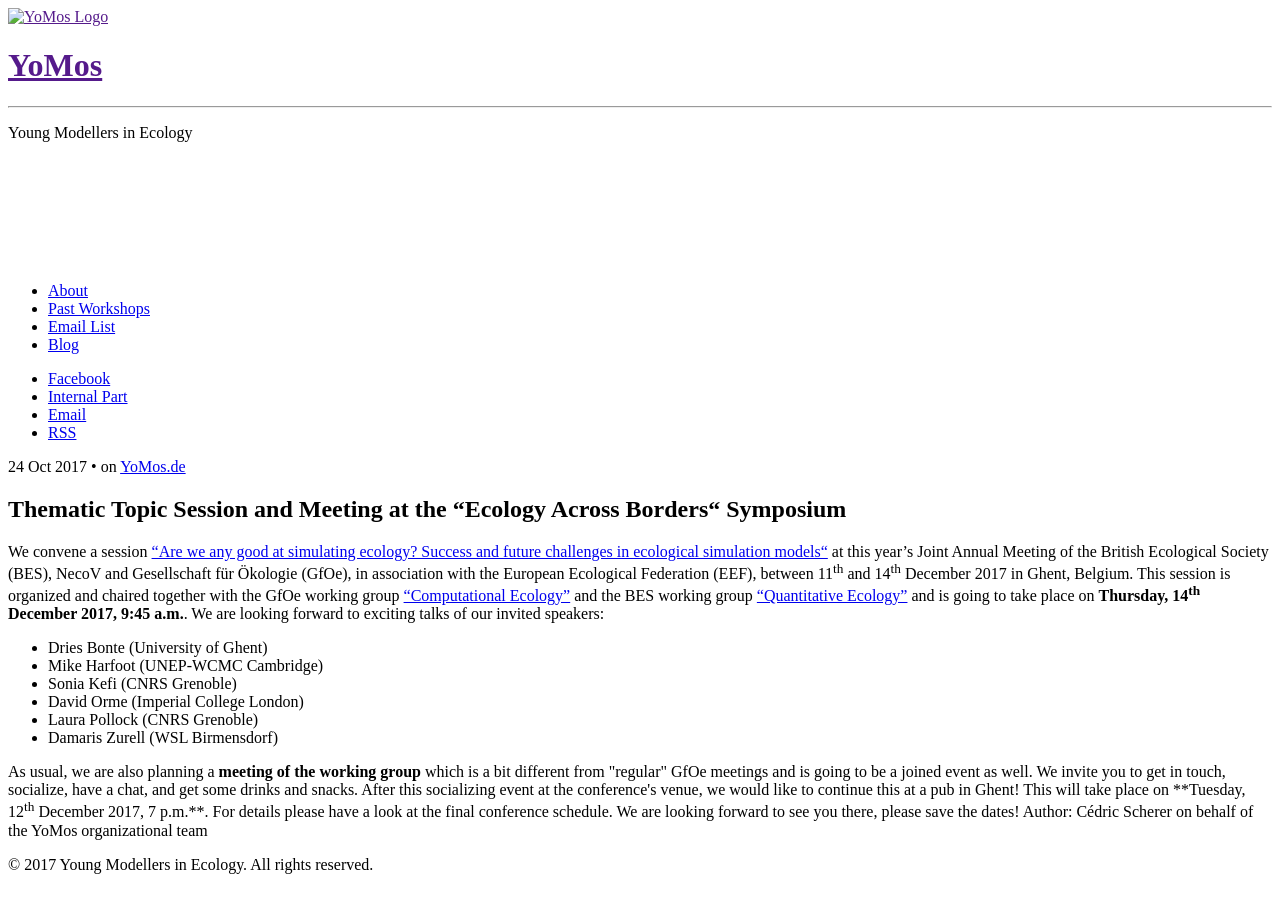
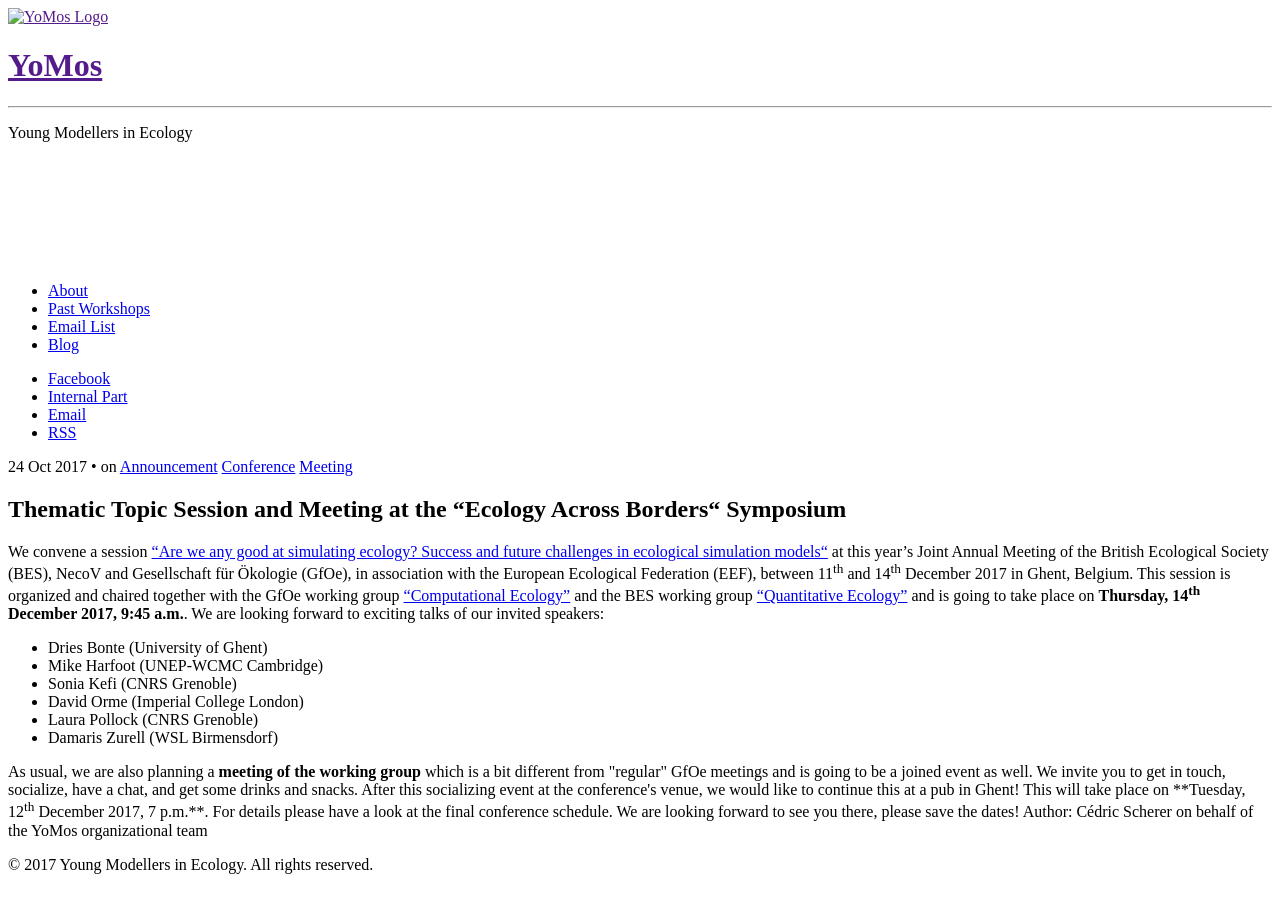
Before and after one commit to youngmodellers/youngmodellers.github.io, a Jekyll site: the page built from _posts/2017-10-24-AnnouncementEAB2017.markdown, in a window 1280 px wide. Built offline with Jekyll 4.4.1, drawn with Linux system fonts in a browser that asks for light colours; nearby versions of some CDN libraries.

Commit message:
update categories and tags

```diff
--- a/_posts/2016-01-08-newLogo.markdown
+++ b/_posts/2016-01-08-newLogo.markdown
@@ -1,8 +1,8 @@
 ---
 title:  "Blog moving and new logo"
 date:   2016-02-21 15:04:23
-categories: [YoMos.de]
-tags: [YoMos.de]
+categories: [Announcement]
+tags: [Announcement, News]
 ---
 <p>The organizational team of the YoMos worked on the new design of our logo and we are proud to present to you our final version:</p>
 
--- a/_posts/2016-04-08-workshop2016.markdown
+++ b/_posts/2016-04-08-workshop2016.markdown
@@ -1,8 +1,8 @@
 ---
 title:  "2016 Workshop Announcement"
 date:   2016-02-21 15:08:23
-categories: [YoMos.de]
-tags: [YoMos.de]
+categories: [Announcement]
+tags: [Announcement, Workshop]
 ---
 <p>Dear YoMos,</p>
 
--- a/_posts/2016-06-08-ReportYoMosWorkshop2016.markdown
+++ b/_posts/2016-06-08-ReportYoMosWorkshop2016.markdown
@@ -1,8 +1,8 @@
 ---
 title:  "Report YoMos Workshop 2016"
 date:   2016-05-30 15:04:23
-categories: [YoMos.de]
-tags: [YoMos.de]
+categories: [Report]
+tags: [Report, Workshop]
 ---
 This May I attended my first YoMos Workshop at the Ecological Station of the TU Dresden. I was not sure what to expect, but as a first year PhD student new to modeling I figured I would probably learn something. Now, with the workshop over, I am so glad I attended! It's an amazing place for graduate students to get together and think about modeling in an environment where it is easy to ask questions.
 
--- a/_posts/2016-06-08-workshop2017.markdown
+++ b/_posts/2016-06-08-workshop2017.markdown
@@ -1,8 +1,8 @@
 ---
 title:  "2017 Workshop Announcement"
 date:   2017-02-01 15:04:23
-categories: [YoMos.de]
-tags: [YoMos.de]
+categories: [Announcement]
+tags: [Announcement, Workshop]
 ---
 <p>Dear YoMos,</p>
 
--- a/_posts/2017-05-29-ReportYoMosWorkshop2017.markdown
+++ b/_posts/2017-05-29-ReportYoMosWorkshop2017.markdown
@@ -1,8 +1,8 @@
 ---
 title:  "Reflections YoMos Workshop 2017"
 date:   2017-05-29 10:04:23
-categories: [YoMos.de]
-tags: [YoMos.de]
+categories: [Report]
+tags: [Report, Workshop]
 ---
 Two weeks ago I have attended the meeting of Young Modellers in Ecology (YoMos). It was my first time at YoMos meeting and I truly enjoyed it! The meeting was four days long, but I could only join during the last three days.
 
--- a/_posts/2017-10-24-AnnouncementEAB2017.markdown
+++ b/_posts/2017-10-24-AnnouncementEAB2017.markdown
@@ -1,8 +1,8 @@
 ---
 title:  "Thematic Topic Session and Meeting at the “Ecology Across Borders“ Symposium"
 date:   2017-10-24 10:45:23
-categories: [YoMos.de]
-tags: [YoMos.de]
+categories: [Announcement]
+tags: [Announcement, Conference, Meeting]
 ---
 We convene a session [“Are we any good at simulating ecology? Success and future challenges in ecological simulation models“](http://www.britishecologicalsociety.org/events/annual-meeting-2017/thematic-topic-ghent-2017/) at this year’s Joint Annual Meeting of the British Ecological Society (BES), NecoV and Gesellschaft für Ökologie (GfOe), in association with the European Ecological Federation (EEF), between 11<sup>th</sup> and 14<sup>th</sup> December 2017 in Ghent, Belgium. This session is organized and chaired together with the GfOe working group ["Computational Ecology"](https://akcomputationalecology.wordpress.com/) and the BES working group ["Quantitative Ecology"](https://besquantitativeecology.wordpress.com/) and is going to take place on **Thursday, 14<sup>th</sup> December 2017, 9:45 a.m.**. We are looking forward to exciting talks of our invited speakers:
 
```
